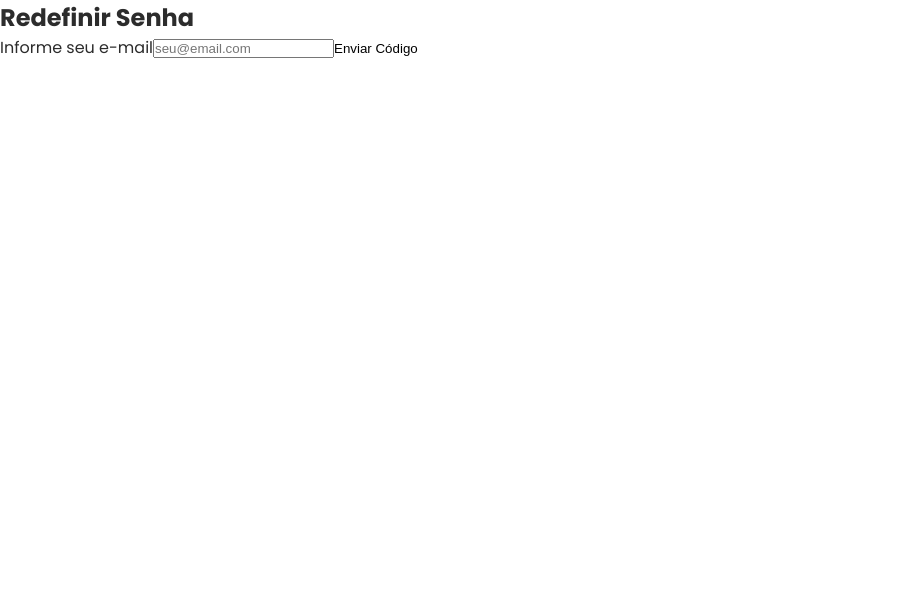
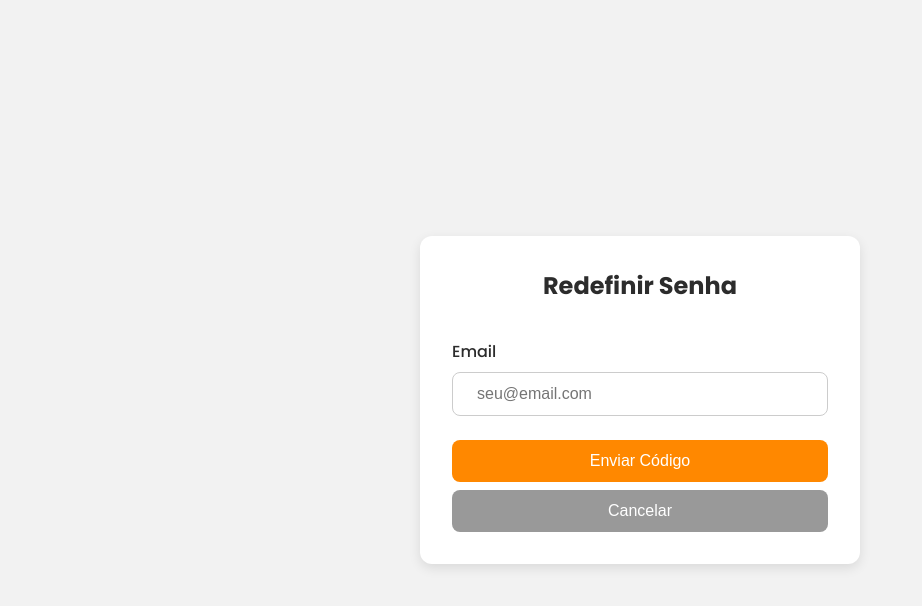
Before and after one commit to GuilhermeRocha0/petshop_web, a React (Vite) app: page /redefinir-senha in a window 1280 px wide. Shown: the top 606 px of the page, without its empty margins (0-922 px from the left). Built offline with nearby package versions, Linux system fonts and the light colour scheme.

Commit message:
style: style reset password page

```diff
--- a/src/pages/ResetPassword/index.jsx
+++ b/src/pages/ResetPassword/index.jsx
@@ -2,6 +2,7 @@ import React, { useState } from 'react'
 import { useNavigate } from 'react-router-dom'
 import { toast } from 'react-toastify'
 import api from '../../services/api'
+import './reset-password.css'
 
 const ResetPassword = () => {
   const [step, setStep] = useState(1)
@@ -52,65 +53,101 @@ const ResetPassword = () => {
   }
 
   const handleCodeChange = (value, index) => {
-    if (/^\d$/.test(value)) {
+    if (/^\d?$/.test(value)) {
       const newCode = [...code]
       newCode[index] = value
       setCode(newCode)
-      const nextInput = document.getElementById(`code-${index + 1}`)
-      if (nextInput) nextInput.focus()
+      if (value && index < 5) {
+        document.getElementById(`code-${index + 1}`)?.focus()
+      }
+    }
+  }
+
+  const handleKeyDown = (e, index) => {
+    if (e.key === 'Backspace' && !code[index] && index > 0) {
+      document.getElementById(`code-${index - 1}`)?.focus()
     }
   }
 
   const handlePaste = e => {
     const paste = e.clipboardData.getData('text')
     if (/^\d{6}$/.test(paste)) {
-      setCode(paste.split(''))
+      const newCode = paste.split('')
+      setCode(newCode)
+      setTimeout(() => {
+        const lastInput = document.getElementById(`code-5`)
+        lastInput?.focus()
+      }, 0)
     }
   }
 
   return (
-    <div>
+    <div className="reset-password-page">
+      <div className="reset-password-container">
         <h2>Redefinir Senha</h2>
 
         {step === 1 && (
-        <form onSubmit={handleSendCode}>
-          <label>Informe seu e-mail</label>
+          <form className="reset-password-form" onSubmit={handleSendCode}>
+            <label>Email</label>
             <input
               type="email"
+              className="reset-password-input"
               value={email}
               onChange={e => setEmail(e.target.value)}
               placeholder="seu@email.com"
               required
             />
-          <button type="submit">Enviar Código</button>
+            <button type="submit" className="reset-password-button">
+              Enviar Código
+            </button>
+            <button
+              type="button"
+              className="reset-password-cancel"
+              onClick={() => navigate('/login')}
+            >
+              Cancelar
+            </button>
           </form>
         )}
 
         {step === 2 && (
-        <form onSubmit={handleVerifyCode}>
-          <label>Informe o código</label>
-          <div onPaste={handlePaste}>
+          <form className="reset-password-form" onSubmit={handleVerifyCode}>
+            <label>Código</label>
+            <div className="reset-password-code" onPaste={handlePaste}>
               {code.map((digit, index) => (
                 <input
                   key={index}
                   id={`code-${index}`}
                   type="text"
+                  inputMode="numeric"
                   maxLength="1"
                   value={digit}
                   onChange={e => handleCodeChange(e.target.value, index)}
+                  onKeyDown={e => handleKeyDown(e, index)}
                   required
+                  className="reset-password-code-input"
                 />
               ))}
             </div>
-          <button type="submit">Verificar Código</button>
+            <button type="submit" className="reset-password-button">
+              Verificar Código
+            </button>
+            <button
+              type="button"
+              className="reset-password-cancel"
+              onClick={() => navigate('/login')}
+            >
+              Cancelar
+            </button>
           </form>
         )}
 
         {step === 3 && (
-        <form onSubmit={handleResetPassword}>
+          <form className="reset-password-form" onSubmit={handleResetPassword}>
             <label>Nova Senha</label>
             <input
               type="password"
+              className="reset-password-input"
               value={newPassword}
               onChange={e => setNewPassword(e.target.value)}
               placeholder="Nova senha"
@@ -119,14 +156,25 @@ const ResetPassword = () => {
             <label>Confirmar Nova Senha</label>
             <input
               type="password"
+              className="reset-password-input"
               value={confirmPassword}
               onChange={e => setConfirmPassword(e.target.value)}
               placeholder="Confirme a nova senha"
               required
             />
-          <button type="submit">Redefinir Senha</button>
+            <button type="submit" className="reset-password-button">
+              Redefinir Senha
+            </button>
+            <button
+              type="button"
+              className="reset-password-cancel"
+              onClick={() => navigate('/login')}
+            >
+              Cancelar
+            </button>
           </form>
         )}
+      </div>
     </div>
   )
 }
--- /dev/null
+++ b/src/pages/ResetPassword/reset-password.css
@@ -0,0 +1,125 @@
+.reset-password-page {
+  background-color: #f2f2f2;
+  min-height: 100vh;
+  display: flex;
+  justify-content: center;
+  align-items: center;
+  padding: 16px;
+}
+
+.reset-password-container {
+  background-color: #ffffff;
+  padding: 32px;
+  border-radius: 12px;
+  box-shadow: 0 4px 12px rgba(0, 0, 0, 0.1);
+  width: 100%;
+  max-width: 440px;
+}
+
+.reset-password-container h2 {
+  margin-bottom: 24px;
+  text-align: center;
+}
+
+.reset-password-form {
+  display: flex;
+  flex-direction: column;
+}
+
+.reset-password-form label {
+  margin-top: 12px;
+  font-weight: 500;
+}
+
+.reset-password-input {
+  border: 1px solid #ccc;
+  padding: 12px 24px;
+  border-radius: 8px;
+  margin: 8px 0;
+  font-size: 16px;
+  outline: none;
+  transition: all 0.3s ease;
+  width: 100%;
+  box-sizing: border-box;
+}
+
+.reset-password-code {
+  display: flex;
+  justify-content: space-between;
+  gap: 8px;
+  margin: 12px 0;
+}
+
+.reset-password-code-input {
+  border: 1px solid #ccc;
+  padding: 12px;
+  border-radius: 8px;
+  font-size: 20px;
+  text-align: center;
+  width: 50px;
+  height: 50px;
+  outline: none;
+  transition: border 0.3s ease;
+  box-sizing: border-box;
+}
+
+.reset-password-code-input:focus {
+  border-color: #ff8800;
+}
+
+.reset-password-button {
+  background-color: #ff8800;
+  color: white;
+  padding: 12px;
+  border: none;
+  border-radius: 8px;
+  margin-top: 16px;
+  cursor: pointer;
+  font-size: 16px;
+  transition: background-color 0.3s ease;
+}
+
+.reset-password-button:hover {
+  background-color: #e67600;
+}
+
+.reset-password-cancel {
+  background-color: #999;
+  color: white;
+  padding: 12px;
+  border: none;
+  border-radius: 8px;
+  margin-top: 8px;
+  cursor: pointer;
+  font-size: 16px;
+  transition: background-color 0.3s ease;
+}
+
+.reset-password-cancel:hover {
+  background-color: #777;
+}
+
+/* Responsividade */
+@media (max-width: 480px) {
+  .reset-password-container {
+    padding: 24px;
+  }
+
+  .reset-password-code {
+    gap: 6px;
+    justify-content: space-between;
+  }
+
+  .reset-password-code input {
+    width: 40px;
+    height: 40px;
+    font-size: 18px;
+    padding: 10px;
+  }
+
+  .reset-password-button,
+  .reset-password-cancel {
+    font-size: 14px;
+    padding: 10px;
+  }
+}
```
Lines whose indentation alone changed are shown as unchanged.
